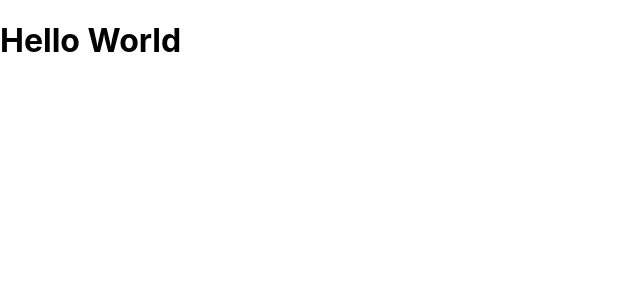
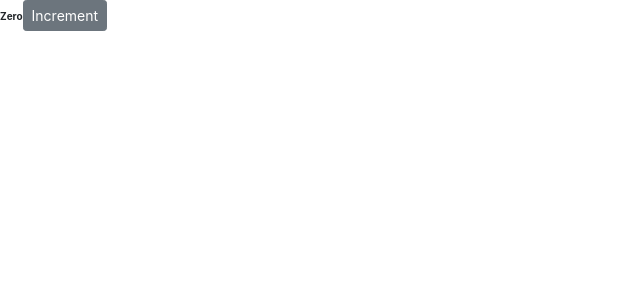
Before and after one commit to aujlarj/learning-react, a React (Create React App) app: page / in a window 1280 px wide. Shown: the top 300 px of the page, without its empty margins (0-640 px from the left). Built offline with nearby package versions, Linux system fonts and the light colour scheme.

Commit message:
bootstrap added

```diff
--- a/package.json
+++ b/package.json
@@ -6,6 +6,7 @@
     "@testing-library/jest-dom": "^4.2.4",
     "@testing-library/react": "^9.5.0",
     "@testing-library/user-event": "^7.2.1",
+    "bootstrap": "^4.5.0",
     "react": "^16.13.1",
     "react-dom": "^16.13.1",
     "react-scripts": "3.4.1"
--- a/src/components/counter.jsx
+++ b/src/components/counter.jsx
@@ -1,9 +1,26 @@
 import React, { Component } from "react";
 
 class Counter extends Component {
-  // state = {  }
+  state = {
+    count: 0,
+  };
+
+  styles = {
+    fontSize: 10,
+    fontWeight: "bold",
+  };
   render() {
-    return <h1>Hello World</h1>;
+    return (
+      <div>
+        <span style={this.styles}>{this.formatCount()}</span>
+        <button className="btn btn-secondary btn-sm">Increment</button>
+      </div>
+    );
+  }
+
+  formatCount() {
+    const { count } = this.state;
+    return count === 0 ? "Zero" : count;
   }
 }
 
--- a/src/index.js
+++ b/src/index.js
@@ -3,6 +3,7 @@ import ReactDOM from "react-dom";
 import "./index.css";
 import App from "./App";
 import * as serviceWorker from "./serviceWorker";
+import "bootstrap/dist/css/bootstrap.css";
 import Counter from "./components/counter";
 
 ReactDOM.render(
```
Also changed, not shown: 1 other file (tests, documents, lock files or other folders).
